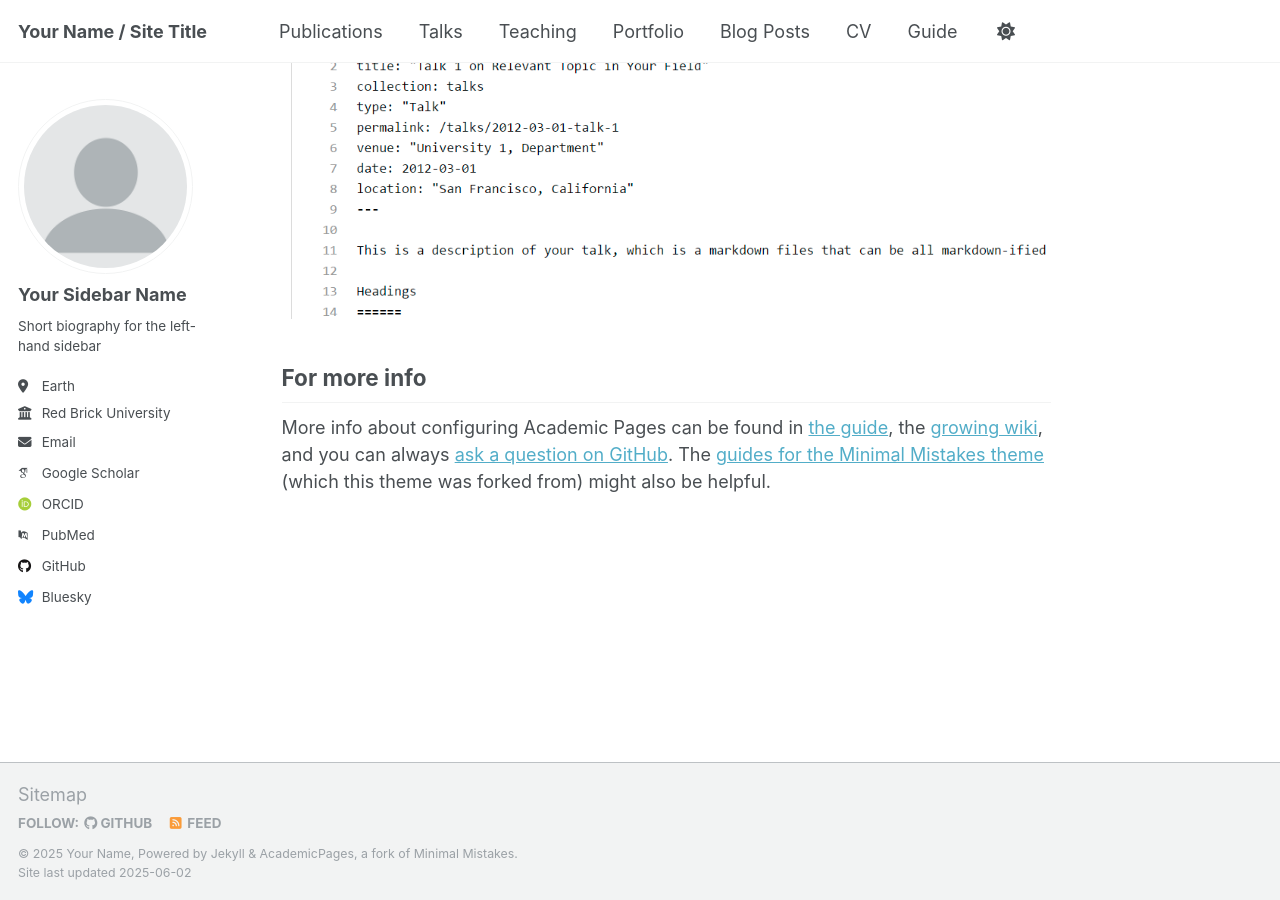
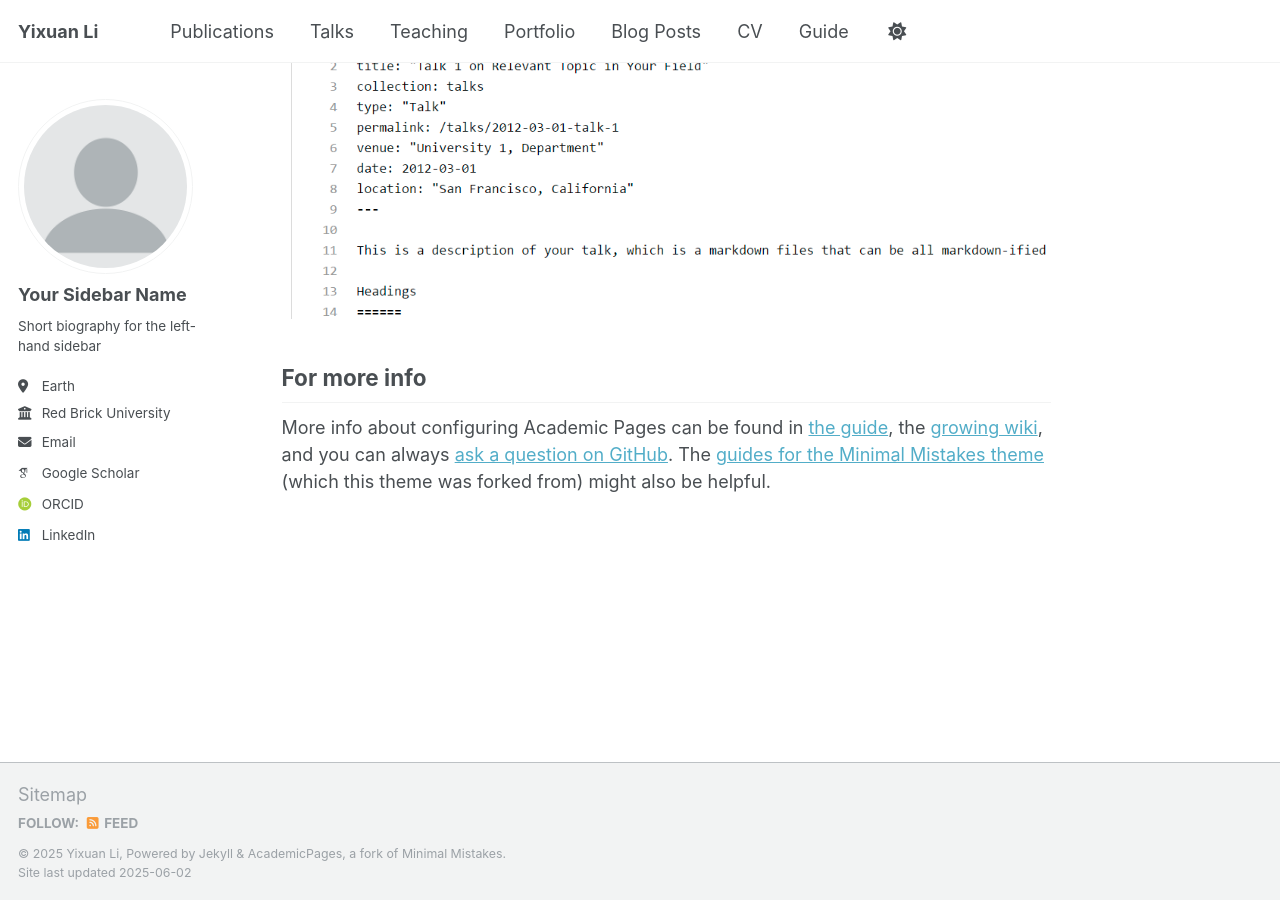
Before and after one commit to tiffanylyx/tiffanylyx.github.io, a Jekyll site: the page built from _pages/about.md, in a window 1280 px wide and 900 px high, scrolled down 2636 px. Built offline with Jekyll 4.4.1, drawn with Linux system fonts in a browser that asks for light colours; some web fonts are replaced; part of the change alters nothing that is shown.

Commit message:
Update _config.yml

```diff
--- a/_config.yml
+++ b/_config.yml
@@ -9,13 +9,13 @@
 # Basic Site Settings
 locale                   : "en-US"
 site_theme               : "default"
-title                    : "Your Name / Site Title"
+title                    : "Yixuan Li"
 title_separator          : "-"
-name                     : &name "Your Name"
-description              : &description "personal description"
-url                      : https://academicpages.github.io # the base hostname & protocol for your site e.g. "https://[your GitHub username].github.io" or if you already have some other page hosted on Github then use "https://[your GitHub username].github.io/[Your Repo Name]"
+name                     : &name "Yixuan Li"
+description              : &description "Hi! I'm Yixuan Li. I'm a PhD student researching in Data Literacy and Data Visualization Literacy Education."
+url                      : https://tiffanylyx/tiffanylyx.github.io # the base hostname & protocol for your site e.g. "https://[your GitHub username].github.io" or if you already have some other page hosted on Github then use "https://[your GitHub username].github.io/[Your Repo Name]"
 baseurl                  : "" # the subpath of your site, e.g. "/blog"
-repository               : "academicpages/academicpages.github.io"
+repository               : "tiffanylyx/tiffanylyx.github.io"
 
 # Site Author - The following control what appear as part of the author content on the side bar.
 #               If a field is blank the icon and link will not appear, otherwise it will be shown.
@@ -32,49 +32,11 @@ author:
   email            : "none@example.org"
 
   # Academic websites
-  academia         : # URL
-  arxiv            : # URL - Update with the correct link to your profile
-  googlescholar    : "https://scholar.google.com/citations?user=PS_CX0AAAAAJ"
-  impactstory      : # URL
-  orcid            : "http://orcid.org/yourorcidurl"
-  semantic         : # URL
-  pubmed           : "https://www.ncbi.nlm.nih.gov/pubmed/?term=john+snow"
-  researchgate     : # URL
-  scopus           : # URL
-
-  # Repositories and software development
-  bitbucket        : # Username - Update with your username on the site
-  codepen          : # Username
-  dribbble         : # Username
-  github           : "academicpages"
-  kaggle           : # Username
-  stackoverflow    : # User number or user number and name (i.e., use "1" or "1/jeff-atwood")
+  googlescholar    : "https://scholar.google.com/citations?user=N6EH0qkAAAAJ&hl=en"
+  orcid            : "http://orcid.org/0009-0006-3639-0073"
 
   # Social media
-  bluesky          : "bsky.app" # Replace this with you Bluesky username
-  facebook         : # Username
-  flickr           : # Username
-  foursquare       : # Username
-  goodreads        : # Username
-  google_plus      : # Username
-  keybase          : # Username
-  instagram        : # Username
-  lastfm           : # Username
-  linkedin         : # Username
-  mastodon         : # URL
-  medium           : # URL
-  pinterest        : # Username
-  soundcloud       : # Username
-  steam            : # Username
-  telegram         : # URL
-  tumblr           : # Username
-  twitter          : # Username for X / Twitter
-  vine             : # Username
-  weibo            : # Username
-  wikipedia        : # Username
-  xing             : # Username
-  youtube          : # Username
-  zhihu            : # Username
+  linkedin         : Yixuan Li
 
 # Publication Category - The following the list of publication categories and their headings
 publication_category:
```
